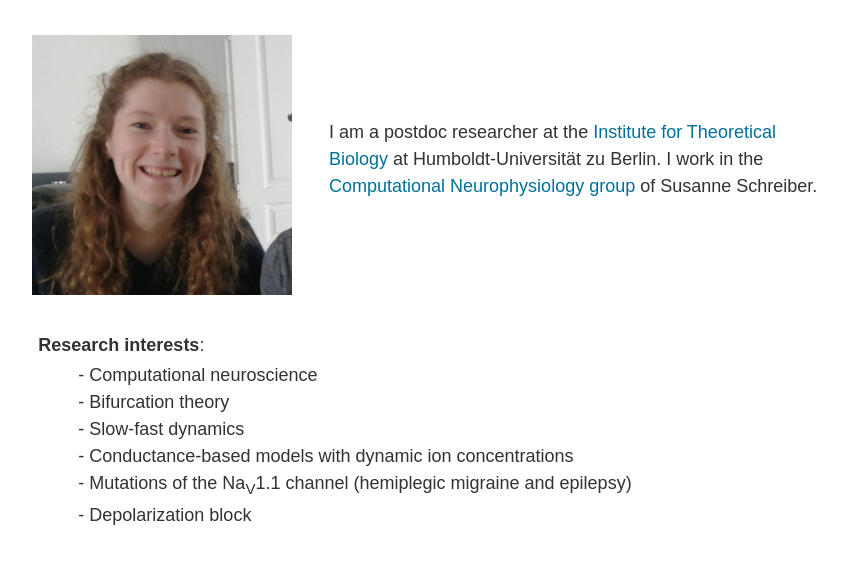
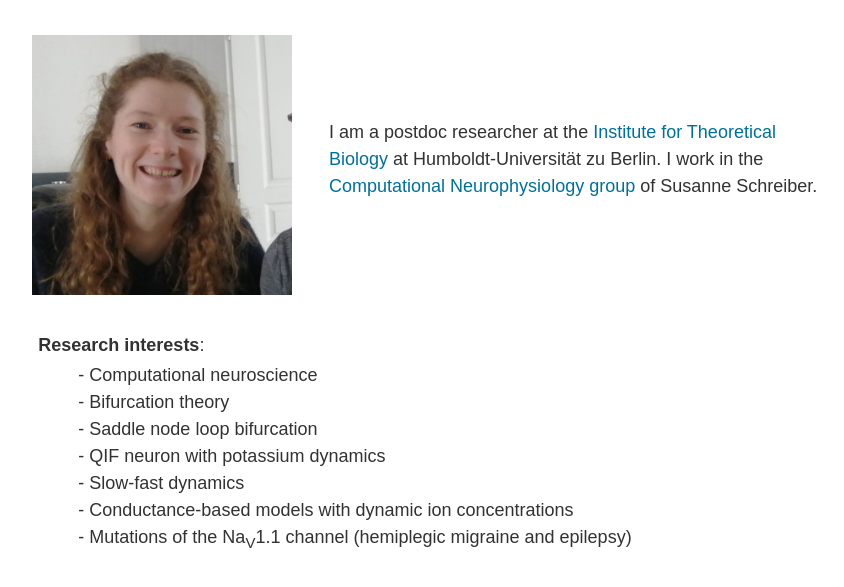
Before and after one commit to louisianelemaire/louisianelemaire.github.io, a plain HTML site: page index.html in a window 1280 px wide. Shown: the part 135-722 px from the top of the page, without its empty margins (221-1065 px from the left). Drawn offline with Linux system fonts and the light colour scheme.

Commit message:
research interests

```diff
--- a/index.html
+++ b/index.html
@@ -234,10 +234,11 @@ html {
             <ul class="no_symbol">
                 <li>- Computational neuroscience</li>
                 <li>- Bifurcation theory</li>
+                <li>- Saddle node loop bifurcation</li>
+                <li>- QIF neuron with potassium dynamics</li>
                 <li>- Slow-fast dynamics</li>
                 <li>- Conductance-based models with dynamic ion concentrations</li>
                 <li>- Mutations of the Na<sub>V</sub>1.1 channel (hemiplegic migraine and epilepsy)</li>
-                <li>- Depolarization block</li>
             </ul>
 
             </p>
```
